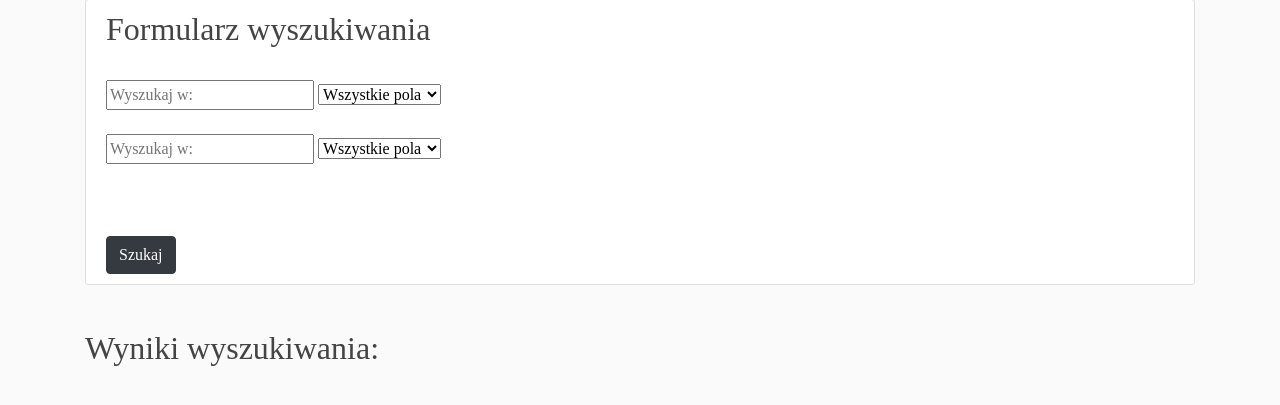
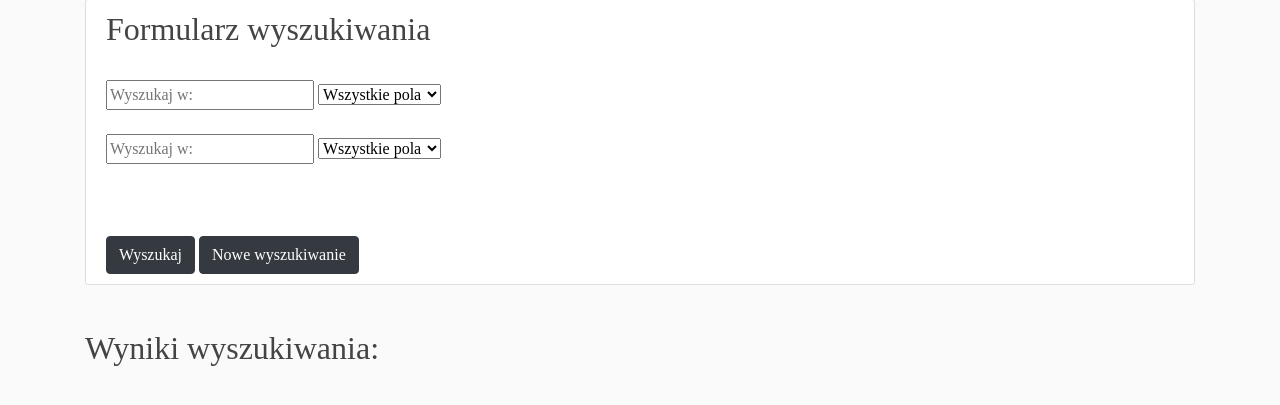
Before and after one commit to Hermotimos/PublicationsDB, a Django app: template bibliography/templates/bibliography/bibliography_search.html in a window 1280 px wide. Shown: the part 129-534 px from the top of the page. Run offline with Django 3.2, Linux system fonts and the light colour scheme; the template is opened without the code that fills it, so the values that code supplies are empty; some libraries are stand-ins or nearby versions.

Commit message:
new search button added

```diff
--- a/bibliography/templates/bibliography/bibliography_search.html
+++ b/bibliography/templates/bibliography/bibliography_search.html
@@ -25,7 +25,8 @@
             <br><br>
 
             <br><br>
-            <button class="btn btn-dark" type="submit">Szukaj</button>
+            <button class="btn btn-dark" type="submit">Wyszukaj</button>
+            <a href="{% url 'bibliography:search' %}" class="btn btn-dark text-right">Nowe wyszukiwanie</a>
         </form>
     </div>
 
```
